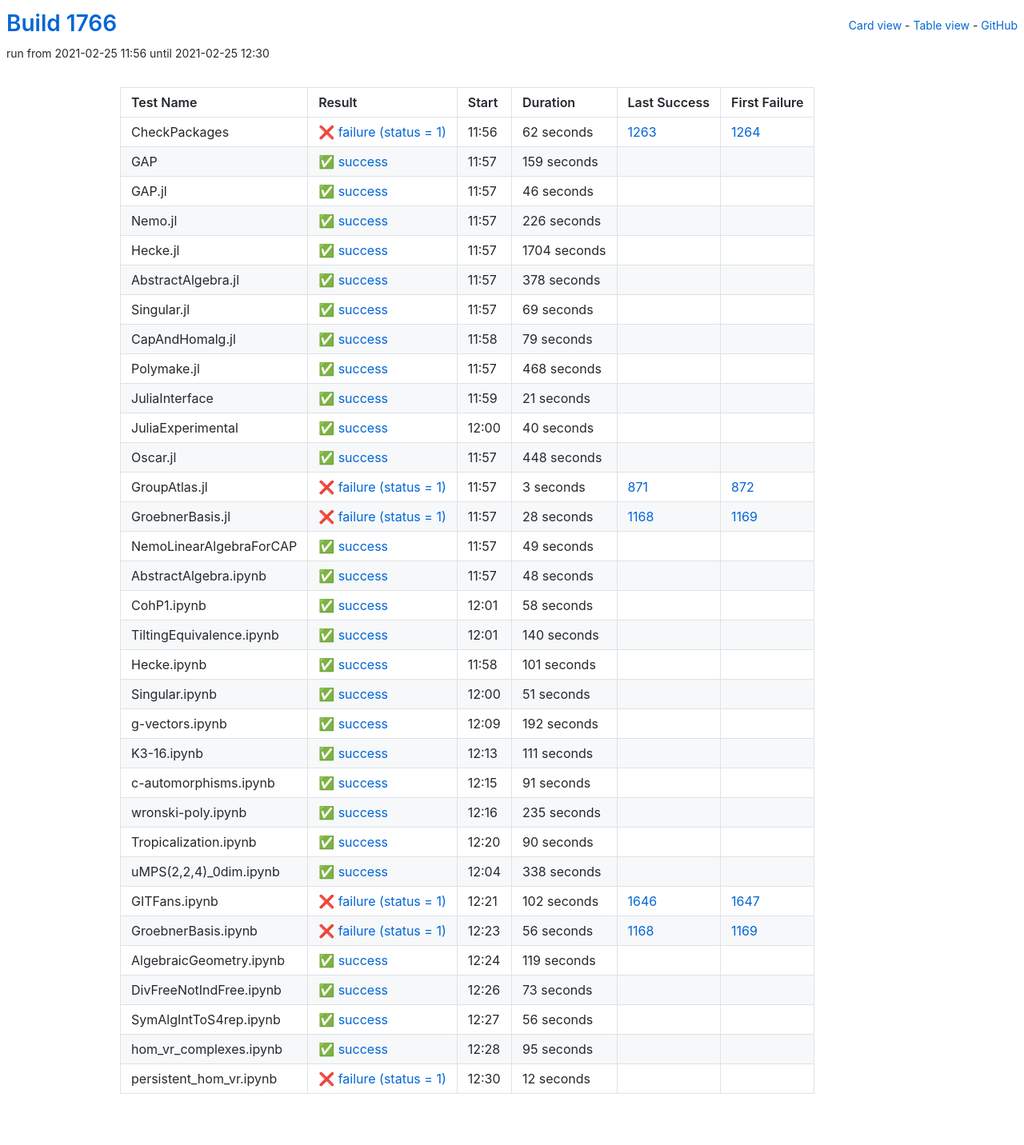
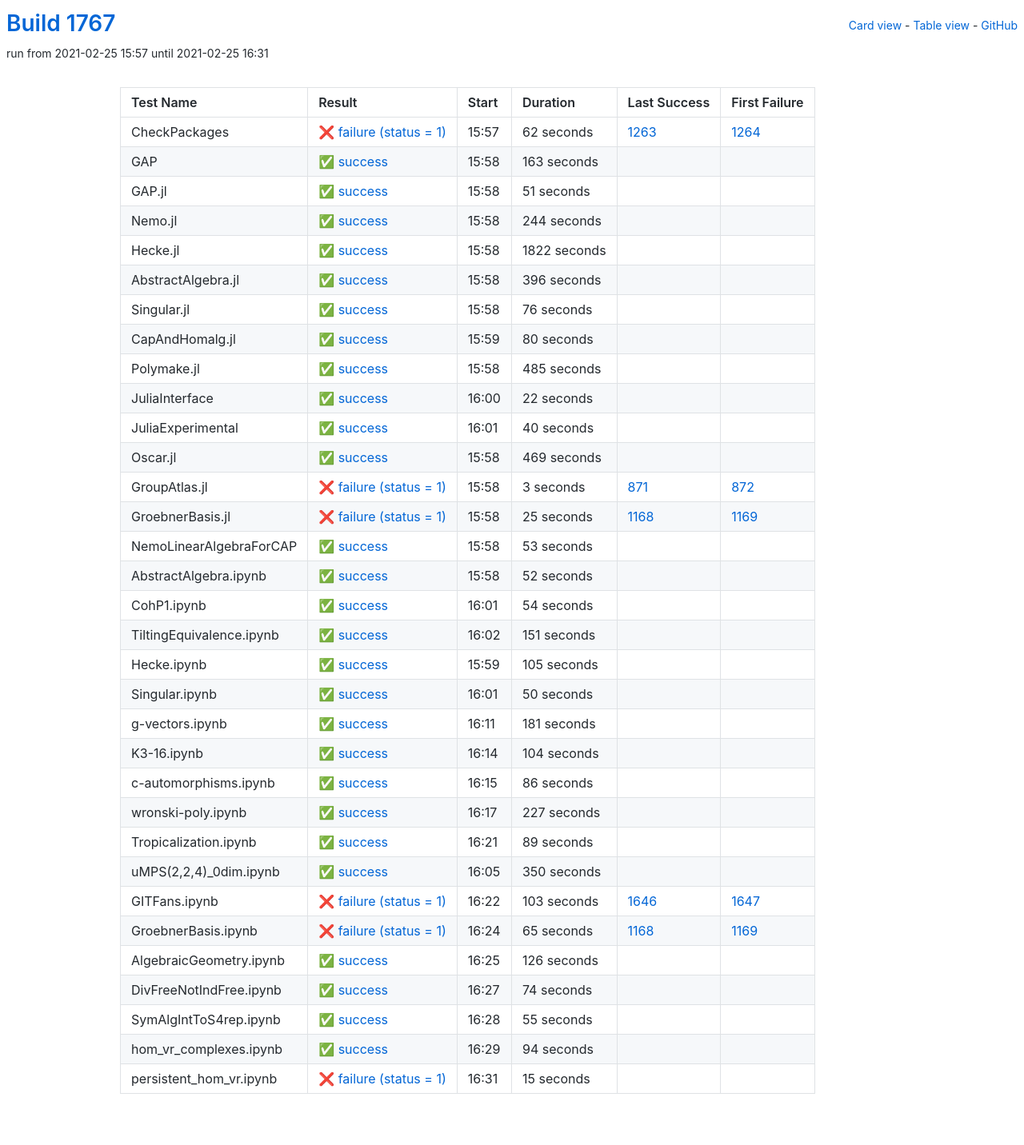
Before and after one commit to oscar-system/oscar-ci-status-stable, a Jekyll site: the page built from table.html, in a window 1280 px wide. Shown: the whole page at 80% size. Built offline with Jekyll 4.4.1, drawn with Linux system fonts in a browser that asks for light colours.

Commit message:
Build #1767

```diff
--- a/_data/ci.yml
+++ b/_data/ci.yml
@@ -1,6 +1,6 @@
 ---
-build: 1766
-build_url: https://oscarci.mathematik.uni-kl.de/job/oscar-stable/1766/
+build: 1767
+build_url: https://oscarci.mathematik.uni-kl.de/job/oscar-stable/1767/
 job: oscar-stable
 organization: oscar-system
 repo: oscar-ci-status-stable
@@ -8,8 +8,8 @@ repourl: https://github.com/oscar-system/oscar-ci-status-stable
 tests:
 - name: CheckPackages
   id: checkpackages
-  log: https://oscarci.mathematik.uni-kl.de/job/oscar-stable/1766/artifact/logs/build-1766/CheckPackages.log
-  start: 2021-02-25 11:56
+  log: https://oscarci.mathematik.uni-kl.de/job/oscar-stable/1767/artifact/logs/build-1767/CheckPackages.log
+  start: 2021-02-25 15:57
   success: false
   exitcode: 1
   status: failure
@@ -20,116 +20,116 @@ tests:
   first_failure_url: https://oscarci.mathematik.uni-kl.de/job/oscar-stable/1264/
 - name: GAP
   id: gap
-  log: https://oscarci.mathematik.uni-kl.de/job/oscar-stable/1766/artifact/logs/build-1766/GAP.log
-  start: 2021-02-25 11:57
+  log: https://oscarci.mathematik.uni-kl.de/job/oscar-stable/1767/artifact/logs/build-1767/GAP.log
+  start: 2021-02-25 15:58
   success: true
   exitcode: 0
   status: success
-  duration: 159
+  duration: 163
   last_success: false
   last_success_url:
   first_failure: false
   first_failure_url:
 - name: GAP.jl
   id: gap-jl
-  log: https://oscarci.mathematik.uni-kl.de/job/oscar-stable/1766/artifact/logs/build-1766/GAP.jl.log
-  start: 2021-02-25 11:57
+  log: https://oscarci.mathematik.uni-kl.de/job/oscar-stable/1767/artifact/logs/build-1767/GAP.jl.log
+  start: 2021-02-25 15:58
   success: true
   exitcode: 0
   status: success
-  duration: 46
+  duration: 51
   last_success: false
   last_success_url:
   first_failure: false
   first_failure_url:
 - name: Nemo.jl
   id: nemo-jl
-  log: https://oscarci.mathematik.uni-kl.de/job/oscar-stable/1766/artifact/logs/build-1766/Nemo.jl.log
-  start: 2021-02-25 11:57
+  log: https://oscarci.mathematik.uni-kl.de/job/oscar-stable/1767/artifact/logs/build-1767/Nemo.jl.log
+  start: 2021-02-25 15:58
   success: true
   exitcode: 0
   status: success
-  duration: 226
+  duration: 244
   last_success: false
   last_success_url:
   first_failure: false
   first_failure_url:
 - name: Hecke.jl
   id: hecke-jl
-  log: https://oscarci.mathematik.uni-kl.de/job/oscar-stable/1766/artifact/logs/build-1766/Hecke.jl.log
-  start: 2021-02-25 11:57
+  log: https://oscarci.mathematik.uni-kl.de/job/oscar-stable/1767/artifact/logs/build-1767/Hecke.jl.log
+  start: 2021-02-25 15:58
   success: true
   exitcode: 0
   status: success
-  duration: 1704
+  duration: 1822
   last_success: false
   last_success_url:
   first_failure: false
   first_failure_url:
 - name: AbstractAlgebra.jl
   id: abstractalgebra-jl
-  log: https://oscarci.mathematik.uni-kl.de/job/oscar-stable/1766/artifact/logs/build-1766/AbstractAlgebra.jl.log
-  start: 2021-02-25 11:57
+  log: https://oscarci.mathematik.uni-kl.de/job/oscar-stable/1767/artifact/logs/build-1767/AbstractAlgebra.jl.log
+  start: 2021-02-25 15:58
   success: true
   exitcode: 0
   status: success
-  duration: 378
+  duration: 396
   last_success: false
   last_success_url:
   first_failure: false
   first_failure_url:
 - name: Singular.jl
   id: singular-jl
-  log: https://oscarci.mathematik.uni-kl.de/job/oscar-stable/1766/artifact/logs/build-1766/Singular.jl.log
-  start: 2021-02-25 11:57
+  log: https://oscarci.mathematik.uni-kl.de/job/oscar-stable/1767/artifact/logs/build-1767/Singular.jl.log
+  start: 2021-02-25 15:58
   success: true
   exitcode: 0
   status: success
-  duration: 69
+  duration: 76
   last_success: false
   last_success_url:
   first_failure: false
   first_failure_url:
 - name: CapAndHomalg.jl
   id: capandhomalg-jl
-  log: https://oscarci.mathematik.uni-kl.de/job/oscar-stable/1766/artifact/logs/build-1766/CapAndHomalg.jl.log
-  start: 2021-02-25 11:58
+  log: https://oscarci.mathematik.uni-kl.de/job/oscar-stable/1767/artifact/logs/build-1767/CapAndHomalg.jl.log
+  start: 2021-02-25 15:59
   success: true
   exitcode: 0
   status: success
-  duration: 79
+  duration: 80
   last_success: false
   last_success_url:
   first_failure: false
   first_failure_url:
 - name: Polymake.jl
   id: polymake-jl
-  log: https://oscarci.mathematik.uni-kl.de/job/oscar-stable/1766/artifact/logs/build-1766/Polymake.jl.log
-  start: 2021-02-25 11:57
+  log: https://oscarci.mathematik.uni-kl.de/job/oscar-stable/1767/artifact/logs/build-1767/Polymake.jl.log
+  start: 2021-02-25 15:58
   success: true
   exitcode: 0
   status: success
-  duration: 468
+  duration: 485
   last_success: false
   last_success_url:
   first_failure: false
   first_failure_url:
 - name: JuliaInterface
   id: juliainterface
-  log: https://oscarci.mathematik.uni-kl.de/job/oscar-stable/1766/artifact/logs/build-1766/JuliaInterface.log
-  start: 2021-02-25 11:59
+  log: https://oscarci.mathematik.uni-kl.de/job/oscar-stable/1767/artifact/logs/build-1767/JuliaInterface.log
+  start: 2021-02-25 16:00
   success: true
   exitcode: 0
   status: success
-  duration: 21
+  duration: 22
   last_success: false
   last_success_url:
   first_failure: false
   first_failure_url:
 - name: JuliaExperimental
   id: juliaexperimental
-  log: https://oscarci.mathematik.uni-kl.de/job/oscar-stable/1766/artifact/logs/build-1766/JuliaExperimental.log
-  start: 2021-02-25 12:00
+  log: https://oscarci.mathematik.uni-kl.de/job/oscar-stable/1767/artifact/logs/build-1767/JuliaExperimental.log
+  start: 2021-02-25 16:01
   success: true
   exitcode: 0
   status: success
@@ -140,20 +140,20 @@ tests:
   first_failure_url:
 - name: Oscar.jl
   id: oscar-jl
-  log: https://oscarci.mathematik.uni-kl.de/job/oscar-stable/1766/artifact/logs/build-1766/Oscar.jl.log
-  start: 2021-02-25 11:57
+  log: https://oscarci.mathematik.uni-kl.de/job/oscar-stable/1767/artifact/logs/build-1767/Oscar.jl.log
+  start: 2021-02-25 15:58
   success: true
   exitcode: 0
   status: success
-  duration: 448
+  duration: 469
   last_success: false
   last_success_url:
   first_failure: false
   first_failure_url:
 - name: GroupAtlas.jl
   id: groupatlas-jl
-  log: https://oscarci.mathematik.uni-kl.de/job/oscar-stable/1766/artifact/logs/build-1766/GroupAtlas.jl.log
-  start: 2021-02-25 11:57
+  log: https://oscarci.mathematik.uni-kl.de/job/oscar-stable/1767/artifact/logs/build-1767/GroupAtlas.jl.log
+  start: 2021-02-25 15:58
   success: false
   exitcode: 1
   status: failure
@@ -164,240 +164,240 @@ tests:
   first_failure_url: https://oscarci.mathematik.uni-kl.de/job/oscar-stable/872/
 - name: GroebnerBasis.jl
   id: groebnerbasis-jl
-  log: https://oscarci.mathematik.uni-kl.de/job/oscar-stable/1766/artifact/logs/build-1766/GroebnerBasis.jl.log
-  start: 2021-02-25 11:57
+  log: https://oscarci.mathematik.uni-kl.de/job/oscar-stable/1767/artifact/logs/build-1767/GroebnerBasis.jl.log
+  start: 2021-02-25 15:58
   success: false
   exitcode: 1
   status: failure
-  duration: 28
+  duration: 25
   last_success: 1168
   last_success_url: https://oscarci.mathematik.uni-kl.de/job/oscar-stable/1168/
   first_failure: 1169
   first_failure_url: https://oscarci.mathematik.uni-kl.de/job/oscar-stable/1169/
 - name: NemoLinearAlgebraForCAP
   id: nemolinearalgebraforcap
-  log: https://oscarci.mathematik.uni-kl.de/job/oscar-stable/1766/artifact/logs/build-1766/NemoLinearAlgebraForCAP.log
-  start: 2021-02-25 11:57
+  log: https://oscarci.mathematik.uni-kl.de/job/oscar-stable/1767/artifact/logs/build-1767/NemoLinearAlgebraForCAP.log
+  start: 2021-02-25 15:58
   success: true
   exitcode: 0
   status: success
-  duration: 49
+  duration: 53
   last_success: false
   last_success_url:
   first_failure: false
   first_failure_url:
 - name: AbstractAlgebra.ipynb
   id: abstractalgebra-ipynb
-  log: https://oscarci.mathematik.uni-kl.de/job/oscar-stable/1766/artifact/logs/build-1766/AbstractAlgebra.ipynb.log
-  start: 2021-02-25 11:57
+  log: https://oscarci.mathematik.uni-kl.de/job/oscar-stable/1767/artifact/logs/build-1767/AbstractAlgebra.ipynb.log
+  start: 2021-02-25 15:58
   success: true
   exitcode: 0
   status: success
-  duration: 48
+  duration: 52
   last_success: false
   last_success_url:
   first_failure: false
   first_failure_url:
 - name: CohP1.ipynb
   id: cohp1-ipynb
-  log: https://oscarci.mathematik.uni-kl.de/job/oscar-stable/1766/artifact/logs/build-1766/CohP1.ipynb.log
-  start: 2021-02-25 12:01
+  log: https://oscarci.mathematik.uni-kl.de/job/oscar-stable/1767/artifact/logs/build-1767/CohP1.ipynb.log
+  start: 2021-02-25 16:01
   success: true
   exitcode: 0
   status: success
-  duration: 58
+  duration: 54
   last_success: false
   last_success_url:
   first_failure: false
   first_failure_url:
 - name: TiltingEquivalence.ipynb
   id: tiltingequivalence-ipynb
-  log: https://oscarci.mathematik.uni-kl.de/job/oscar-stable/1766/artifact/logs/build-1766/TiltingEquivalence.ipynb.log
-  start: 2021-02-25 12:01
+  log: https://oscarci.mathematik.uni-kl.de/job/oscar-stable/1767/artifact/logs/build-1767/TiltingEquivalence.ipynb.log
+  start: 2021-02-25 16:02
   success: true
   exitcode: 0
   status: success
-  duration: 140
+  duration: 151
   last_success: false
   last_success_url:
   first_failure: false
   first_failure_url:
 - name: Hecke.ipynb
   id: hecke-ipynb
-  log: https://oscarci.mathematik.uni-kl.de/job/oscar-stable/1766/artifact/logs/build-1766/Hecke.ipynb.log
-  start: 2021-02-25 11:58
+  log: https://oscarci.mathematik.uni-kl.de/job/oscar-stable/1767/artifact/logs/build-1767/Hecke.ipynb.log
+  start: 2021-02-25 15:59
   success: true
   exitcode: 0
   status: success
-  duration: 101
+  duration: 105
   last_success: false
   last_success_url:
   first_failure: false
   first_failure_url:
 - name: Singular.ipynb
   id: singular-ipynb
-  log: https://oscarci.mathematik.uni-kl.de/job/oscar-stable/1766/artifact/logs/build-1766/Singular.ipynb.log
-  start: 2021-02-25 12:00
+  log: https://oscarci.mathematik.uni-kl.de/job/oscar-stable/1767/artifact/logs/build-1767/Singular.ipynb.log
+  start: 2021-02-25 16:01
   success: true
   exitcode: 0
   status: success
-  duration: 51
+  duration: 50
   last_success: false
   last_success_url:
   first_failure: false
   first_failure_url:
 - name: g-vectors.ipynb
   id: g-vectors-ipynb
-  log: https://oscarci.mathematik.uni-kl.de/job/oscar-stable/1766/artifact/logs/build-1766/g-vectors.ipynb.log
-  start: 2021-02-25 12:09
+  log: https://oscarci.mathematik.uni-kl.de/job/oscar-stable/1767/artifact/logs/build-1767/g-vectors.ipynb.log
+  start: 2021-02-25 16:11
   success: true
   exitcode: 0
   status: success
-  duration: 192
+  duration: 181
   last_success: false
   last_success_url:
   first_failure: false
   first_failure_url:
 - name: K3-16.ipynb
   id: k3-16-ipynb
-  log: https://oscarci.mathematik.uni-kl.de/job/oscar-stable/1766/artifact/logs/build-1766/K3-16.ipynb.log
-  start: 2021-02-25 12:13
+  log: https://oscarci.mathematik.uni-kl.de/job/oscar-stable/1767/artifact/logs/build-1767/K3-16.ipynb.log
+  start: 2021-02-25 16:14
   success: true
   exitcode: 0
   status: success
-  duration: 111
+  duration: 104
   last_success: false
   last_success_url:
   first_failure: false
   first_failure_url:
 - name: c-automorphisms.ipynb
   id: c-automorphisms-ipynb
-  log: https://oscarci.mathematik.uni-kl.de/job/oscar-stable/1766/artifact/logs/build-1766/c-automorphisms.ipynb.log
-  start: 2021-02-25 12:15
+  log: https://oscarci.mathematik.uni-kl.de/job/oscar-stable/1767/artifact/logs/build-1767/c-automorphisms.ipynb.log
+  start: 2021-02-25 16:15
   success: true
   exitcode: 0
   status: success
-  duration: 91
+  duration: 86
   last_success: false
   last_success_url:
   first_failure: false
   first_failure_url:
 - name: wronski-poly.ipynb
   id: wronski-poly-ipynb
-  log: https://oscarci.mathematik.uni-kl.de/job/oscar-stable/1766/artifact/logs/build-1766/wronski-poly.ipynb.log
-  start: 2021-02-25 12:16
+  log: https://oscarci.mathematik.uni-kl.de/job/oscar-stable/1767/artifact/logs/build-1767/wronski-poly.ipynb.log
+  start: 2021-02-25 16:17
   success: true
   exitcode: 0
   status: success
-  duration: 235
+  duration: 227
   last_success: false
   last_success_url:
   first_failure: false
   first_failure_url:
 - name: Tropicalization.ipynb
   id: tropicalization-ipynb
-  log: https://oscarci.mathematik.uni-kl.de/job/oscar-stable/1766/artifact/logs/build-1766/Tropicalization.ipynb.log
-  start: 2021-02-25 12:20
+  log: https://oscarci.mathematik.uni-kl.de/job/oscar-stable/1767/artifact/logs/build-1767/Tropicalization.ipynb.log
+  start: 2021-02-25 16:21
   success: true
   exitcode: 0
   status: success
-  duration: 90
+  duration: 89
   last_success: false
   last_success_url:
   first_failure: false
   first_failure_url:
 - name: uMPS(2,2,4)_0dim.ipynb
   id: umps-2-2-4-0dim-ipynb
-  log: https://oscarci.mathematik.uni-kl.de/job/oscar-stable/1766/artifact/logs/build-1766/uMPS-2-2-4-_0dim.ipynb.log
-  start: 2021-02-25 12:04
+  log: https://oscarci.mathematik.uni-kl.de/job/oscar-stable/1767/artifact/logs/build-1767/uMPS-2-2-4-_0dim.ipynb.log
+  start: 2021-02-25 16:05
   success: true
   exitcode: 0
   status: success
-  duration: 338
+  duration: 350
   last_success: false
   last_success_url:
   first_failure: false
   first_failure_url:
 - name: GITFans.ipynb
   id: gitfans-ipynb
-  log: https://oscarci.mathematik.uni-kl.de/job/oscar-stable/1766/artifact/logs/build-1766/GITFans.ipynb.log
-  start: 2021-02-25 12:21
+  log: https://oscarci.mathematik.uni-kl.de/job/oscar-stable/1767/artifact/logs/build-1767/GITFans.ipynb.log
+  start: 2021-02-25 16:22
   success: false
   exitcode: 1
   status: failure
-  duration: 102
+  duration: 103
   last_success: 1646
   last_success_url: https://oscarci.mathematik.uni-kl.de/job/oscar-stable/1646/
   first_failure: 1647
   first_failure_url: https://oscarci.mathematik.uni-kl.de/job/oscar-stable/1647/
 - name: GroebnerBasis.ipynb
   id: groebnerbasis-ipynb
-  log: https://oscarci.mathematik.uni-kl.de/job/oscar-stable/1766/artifact/logs/build-1766/GroebnerBasis.ipynb.log
-  start: 2021-02-25 12:23
+  log: https://oscarci.mathematik.uni-kl.de/job/oscar-stable/1767/artifact/logs/build-1767/GroebnerBasis.ipynb.log
+  start: 2021-02-25 16:24
   success: false
   exitcode: 1
   status: failure
-  duration: 56
+  duration: 65
   last_success: 1168
   last_success_url: https://oscarci.mathematik.uni-kl.de/job/oscar-stable/1168/
   first_failure: 1169
   first_failure_url: https://oscarci.mathematik.uni-kl.de/job/oscar-stable/1169/
 - name: AlgebraicGeometry.ipynb
   id: algebraicgeometry-ipynb
-  log: https://oscarci.mathematik.uni-kl.de/job/oscar-stable/1766/artifact/logs/build-1766/AlgebraicGeometry.ipynb.log
-  start: 2021-02-25 12:24
+  log: https://oscarci.mathematik.uni-kl.de/job/oscar-stable/1767/artifact/logs/build-1767/AlgebraicGeometry.ipynb.log
+  start: 2021-02-25 16:25
   success: true
   exitcode: 0
   status: success
-  duration: 119
+  duration: 126
   last_success: false
   last_success_url:
   first_failure: false
   first_failure_url:
 - name: DivFreeNotIndFree.ipynb
   id: divfreenotindfree-ipynb
-  log: https://oscarci.mathematik.uni-kl.de/job/oscar-stable/1766/artifact/logs/build-1766/DivFreeNotIndFree.ipynb.log
-  start: 2021-02-25 12:26
+  log: https://oscarci.mathematik.uni-kl.de/job/oscar-stable/1767/artifact/logs/build-1767/DivFreeNotIndFree.ipynb.log
+  start: 2021-02-25 16:27
   success: true
   exitcode: 0
   status: success
-  duration: 73
+  duration: 74
   last_success: false
   last_success_url:
   first_failure: false
   first_failure_url:
 - name: SymAlgIntToS4rep.ipynb
   id: symalginttos4rep-ipynb
-  log: https://oscarci.mathematik.uni-kl.de/job/oscar-stable/1766/artifact/logs/build-1766/SymAlgIntToS4rep.ipynb.log
-  start: 2021-02-25 12:27
+  log: https://oscarci.mathematik.uni-kl.de/job/oscar-stable/1767/artifact/logs/build-1767/SymAlgIntToS4rep.ipynb.log
+  start: 2021-02-25 16:28
   success: true
   exitcode: 0
   status: success
-  duration: 56
+  duration: 55
   last_success: false
   last_success_url:
   first_failure: false
   first_failure_url:
 - name: hom_vr_complexes.ipynb
   id: hom-vr-complexes-ipynb
-  log: https://oscarci.mathematik.uni-kl.de/job/oscar-stable/1766/artifact/logs/build-1766/hom_vr_complexes.ipynb.log
-  start: 2021-02-25 12:28
+  log: https://oscarci.mathematik.uni-kl.de/job/oscar-stable/1767/artifact/logs/build-1767/hom_vr_complexes.ipynb.log
+  start: 2021-02-25 16:29
   success: true
   exitcode: 0
   status: success
-  duration: 95
+  duration: 94
   last_success: false
   last_success_url:
   first_failure: false
   first_failure_url:
 - name: persistent_hom_vr.ipynb
   id: persistent-hom-vr-ipynb
-  log: https://oscarci.mathematik.uni-kl.de/job/oscar-stable/1766/artifact/logs/build-1766/persistent_hom_vr.ipynb.log
-  start: 2021-02-25 12:30
+  log: https://oscarci.mathematik.uni-kl.de/job/oscar-stable/1767/artifact/logs/build-1767/persistent_hom_vr.ipynb.log
+  start: 2021-02-25 16:31
   success: false
   exitcode: 1
   status: failure
-  duration: 12
+  duration: 15
   last_success: false
   last_success_url:
   first_failure: false
```
Also changed, not shown: README.md.
